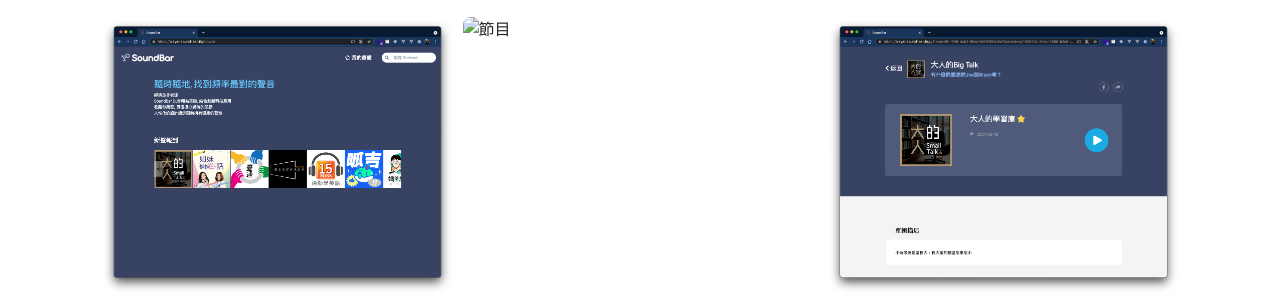
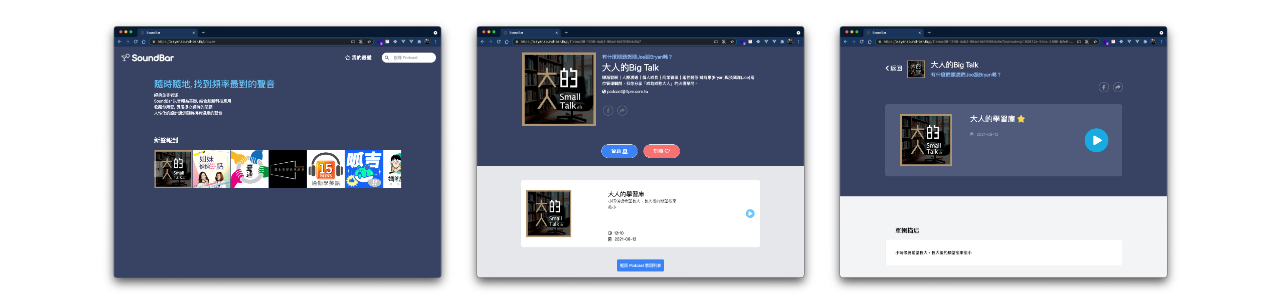
Before and after one commit to AlexChzuang/resume_alex, a plain HTML site: page index.html in a window 1280 px wide. Shown: the part 962-1263 px from the top of the page. Drawn offline with nearby package versions, Linux system fonts and the light colour scheme; the site is published under a folder, as on GitHub Pages, so addresses that start at the root find nothing.

Commit message:
photo src without /

```diff
--- a/index.html
+++ b/index.html
@@ -59,7 +59,7 @@
             <img src="pics/lobby.png" class="project-cover" alt="Podcast 大廳">
           </div>
           <div class="card m-1">
-            <img src="/pics/podcast.png" class="project-cover" alt="節目">
+            <img src="pics/podcast.png" class="project-cover" alt="節目">
           </div>
           <div class="card m-1">
             <img src="pics/episode.png" class="project-cover" alt="單集">
```
